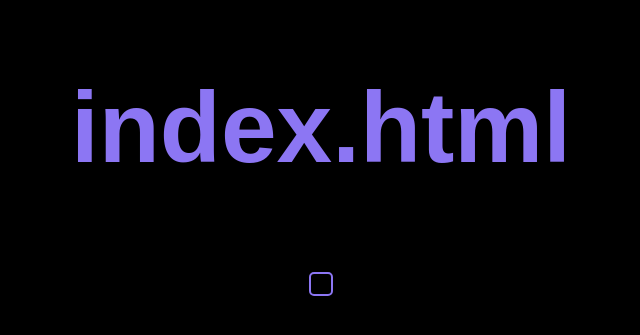
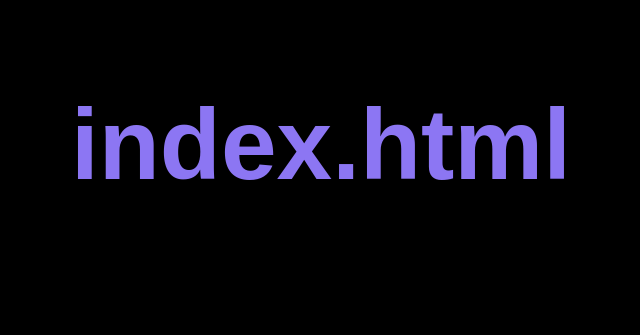
Before and after one commit to Robskan/site, a plain HTML site: page index.html in a window 1280 px wide. Shown: the part 251-586 px from the top of the page, without its empty margins (319-959 px from the left). Drawn offline with Linux system fonts and the light colour scheme.

Commit message:
Update index.html

```diff
--- a/index.html
+++ b/index.html
@@ -5,15 +5,6 @@
     <meta name="viewport" content="width=device-width, initial-scale=1.0">
     <title id="title">SillySite</title>
     <style>
-        #badgeContainer {
-            display: flex;
-    justify-content: center;
-    align-items: center;
-    margin-top: 10px; /* Adjust this value to control the space */
-    border: 2px solid #8C76F3; /* Border color */
-    border-radius: 5px; /* Rounded corners */
-    padding: 10px; /* Padding around the badges */
-}
         body {
             background-color: black;
             color: #8C76F3;
@@ -90,7 +81,6 @@
             <h1 id="name">Loading...</h1>
         </div>
         <div id="badges">
-            <div id="badgeContainer">
             <!-- STAFF BADGE -->
             <div id="staff" class="badge" style="display:none;">
                 <img src="/public/img/staff.png" alt="Staff Icon" width="50" height="50">
```
